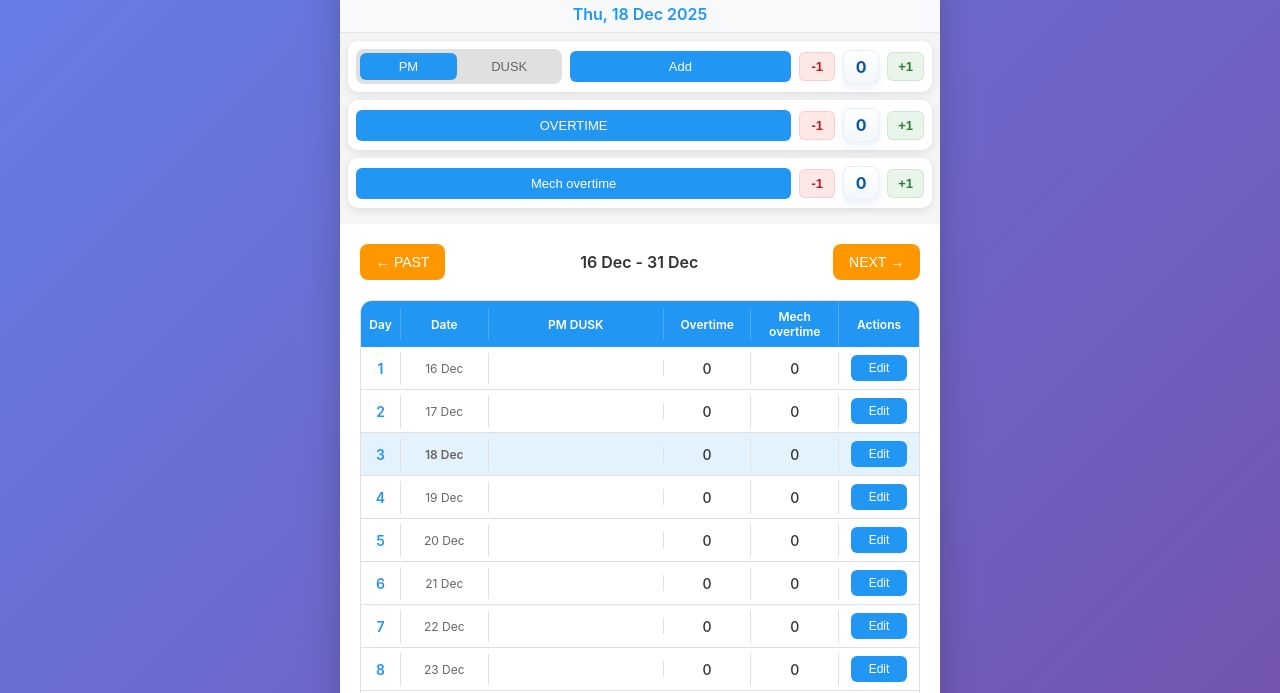
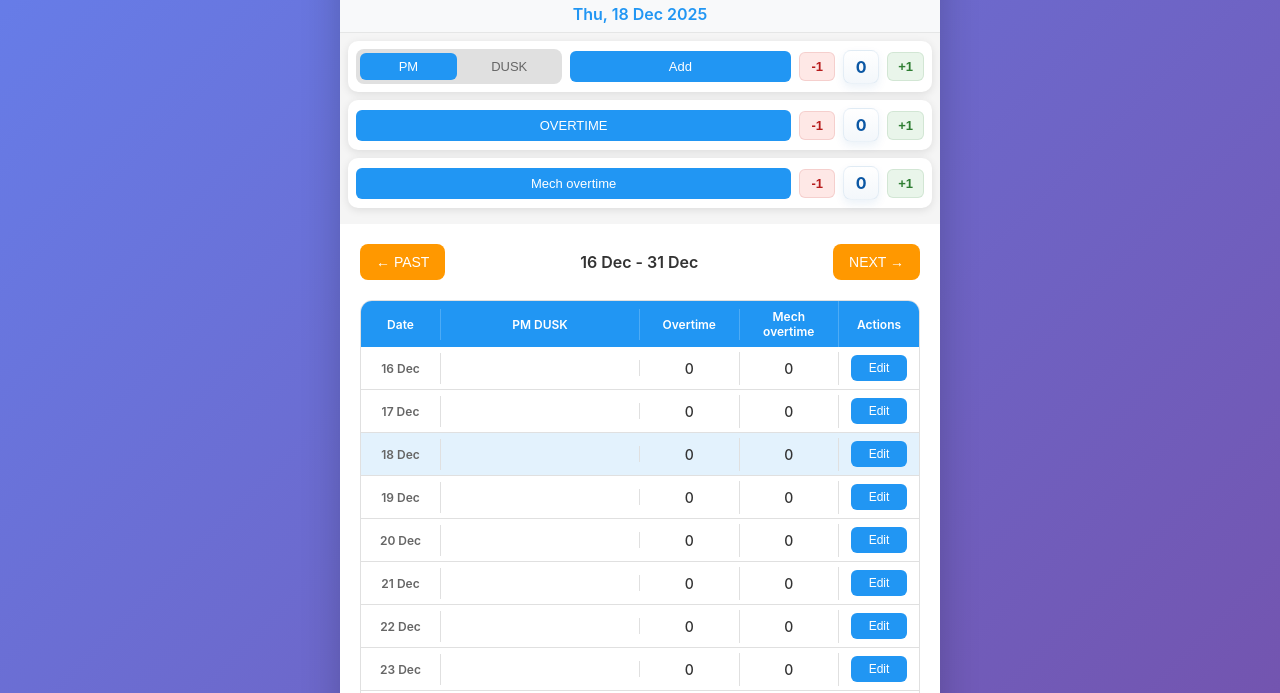
Before and after one commit to filippo-ceradini/payroll-tracker, a plain HTML site: page index.html in a window 1280 px wide. Shown: the part 87-780 px from the top of the page. Drawn offline with Linux system fonts and the light colour scheme.

Commit message:
style(grid): remove unused day number column and adjust grid layout for improved alignment

```diff
--- a/app.js
+++ b/app.js
@@ -323,7 +323,6 @@ function renderDays() {
         }
 
         row.innerHTML = `
-            <div class="day-cell day-number">${index + 1}</div>
             <div class="day-cell day-date">${formatDate(day)}</div>
             <div class="day-cell day-value">${pmDuskDisplay}</div>
             <div class="day-cell day-value">${dayData['overtime']}</div>
--- a/index.html
+++ b/index.html
@@ -76,7 +76,6 @@
             <div class="grid-container">
                 <div class="grid-inner">
                     <div class="grid-header">
-                        <div class="header-cell">Day</div>
                         <div class="header-cell">Date</div>
                         <div class="header-cell">PM DUSK</div>
                         <div class="header-cell">Overtime</div>
--- a/styles.css
+++ b/styles.css
@@ -420,18 +420,14 @@ body.dark-mode .switch-btn.active {
 /* Shared grid column layout for header and rows */
 .grid-header,
 .day-row {
-    grid-template-columns: 40px 1fr 2fr 1fr 1fr 80px; /* Adjust column widths as needed */
+    grid-template-columns: 80px 2fr 1fr 1fr 80px; /* Adjust column widths as needed */
     align-items: center;
-}
-
-.day-number {
-    font-weight: 600;
-    color: #2196F3;
 }
 
 .day-date {
     font-size: 12px;
     color: #666;
+    font-weight: 600; /* Make the date bold */
 }
 
 .day-value {
@@ -980,7 +976,7 @@ body.dark-mode .day-cell {
 }
 
 body.dark-mode .day-number {
-    color: #3498db;
+    /* This class is no longer used, but we'll keep the color for the date */
 }
 
 body.dark-mode .day-date {
@@ -1025,7 +1021,7 @@ body.dark-mode .action-section {
 
     .grid-header,
     .day-row {
-        grid-template-columns: 40px 80px 1fr 1fr 1fr 80px;
+        grid-template-columns: 60px 1fr 1fr 1fr 80px;
         font-size: 11px;
     }
 
```
